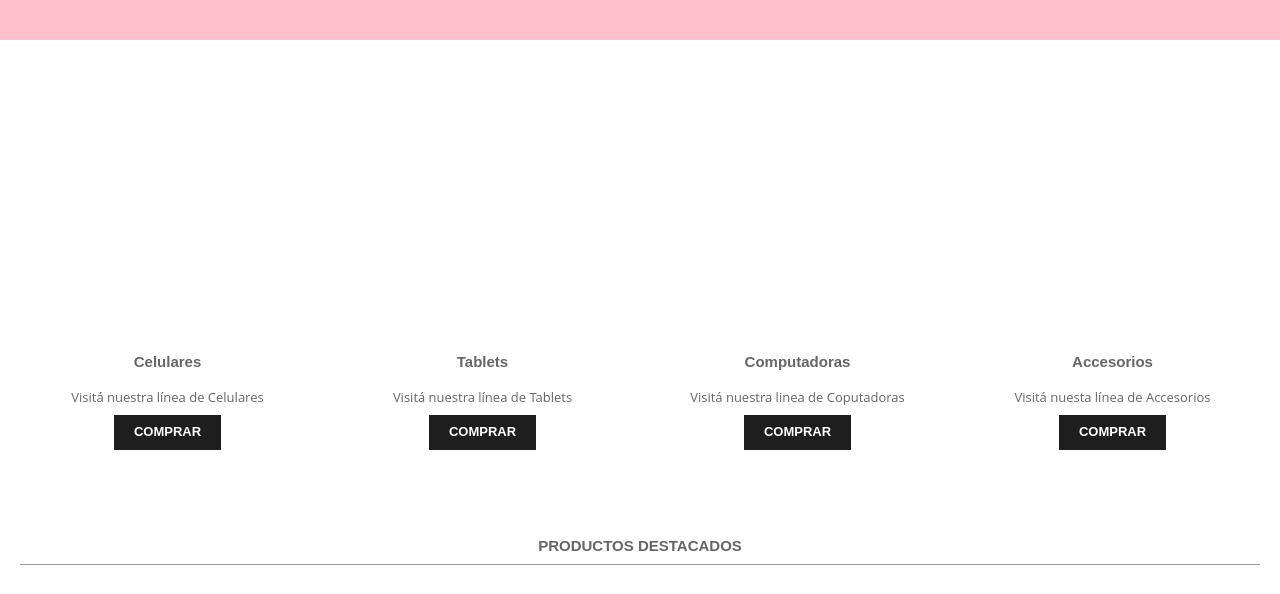
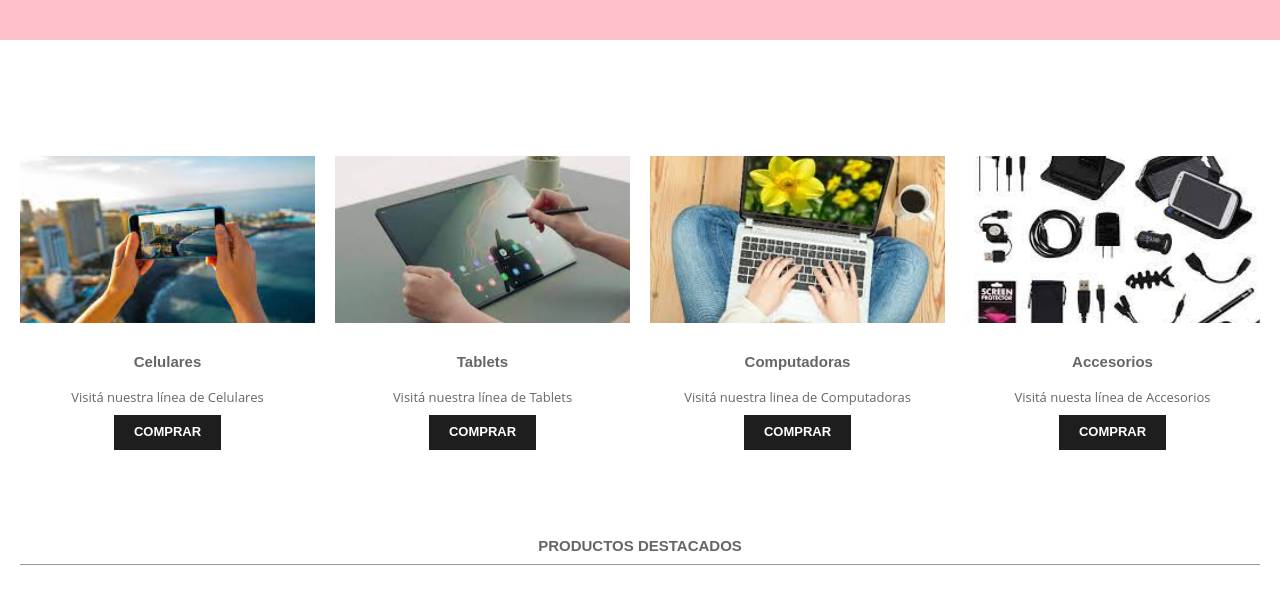
Before and after one commit to itutil/grupo8fullstack, a Node server app: page / in a window 1280 px wide. Shown: the part 237-831 px from the top of the page. Run offline with Node 20, Linux system fonts and the light colour scheme; some libraries are stand-ins or nearby versions.

Commit message:
agregando fotos al home

```diff
--- a/src/views/partials/home.ejs
+++ b/src/views/partials/home.ejs
@@ -7,7 +7,7 @@
         <div class="columna-small">
             <a href="" target="_self">
                 <div class="columna-content">
-                    <div class="pic" style="background-image: url();">
+                    <div class="pic" style="background-image: url(images/celular-muestra.jpeg);">
                         <img src="images/marcowide.png">
                     </div>
                     <div class="info">
@@ -23,7 +23,7 @@
         <div class="columna-small">
             <a href="" target="_self">
                 <div class="columna-content">
-                    <div class="pic" style="background-image: url();">
+                    <div class="pic" style="background-image: url(images/tablet-muestra.jpeg);">
                         <img src="images/marcowide.png">
                     </div>
                     <div class="info">
@@ -39,12 +39,12 @@
         <div class="columna-small">
             <a href="" target="_self">
                 <div class="columna-content">
-                    <div class="pic" style="background-image: url();">
+                    <div class="pic" style="background-image: url(images/computadora-muestra.jpeg);">
                         <img src="images/marcowide.png">
                     </div>
                     <div class="info">
                         <h4 class="bold">Computadoras</h4>
-                        <p>Visitá nuestra linea de Coputadoras</p>
+                        <p>Visitá nuestra linea de Computadoras</p>
                         <h5 class="white">Comprar</h5>
                     </div>
                 </div>
@@ -55,7 +55,7 @@
         <div class="columna-small">
             <a href="" target="_self">
                 <div class="columna-content">
-                    <div class="pic" style="background-image: url();">
+                    <div class="pic" style="background-image: url(images/accesorios-muestra.jpeg);">
                         <img src="images/marcowide.png">
                     </div>
                     <div class="info">
```
Also changed, not shown: public/images/accesorios-muestra.jpeg (added), public/images/celular-muestra.jpeg (added), public/images/computadora-muestra.jpeg (added), public/images/tablet-muestra.jpeg (added).
